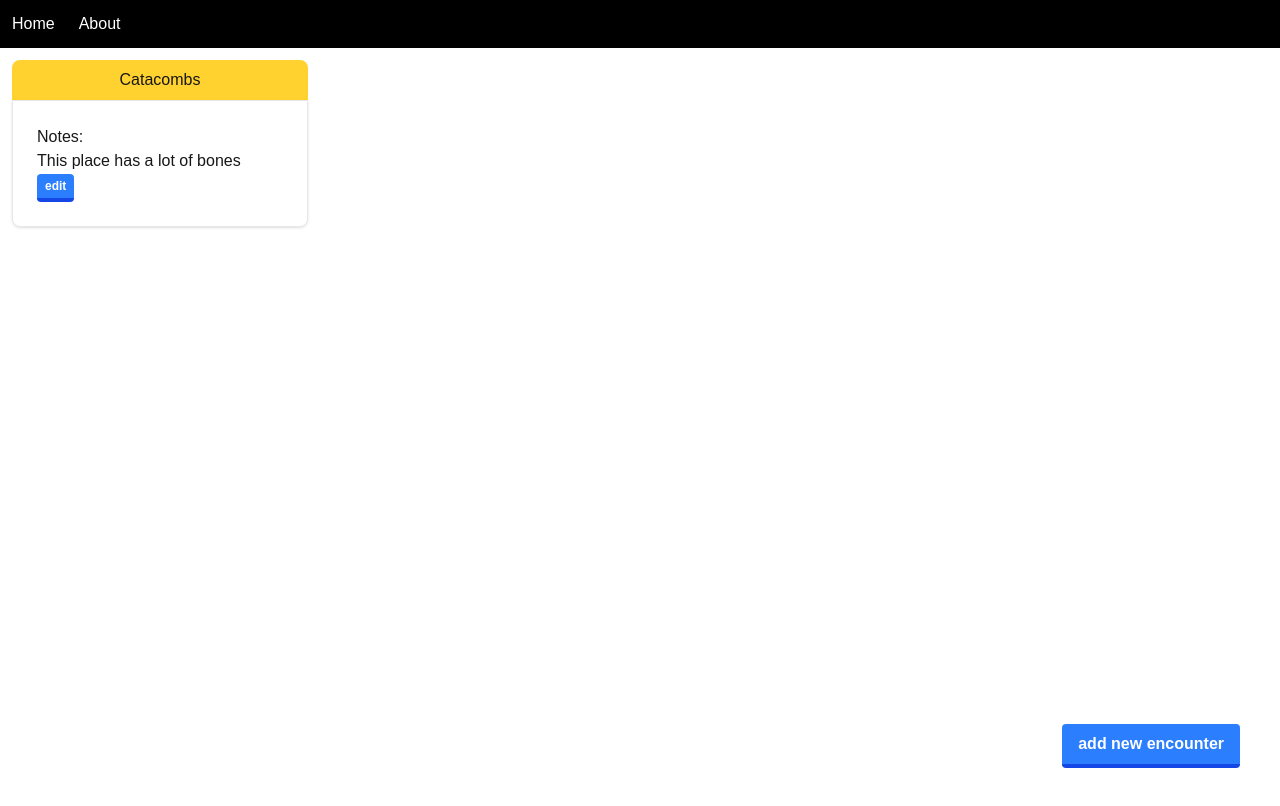
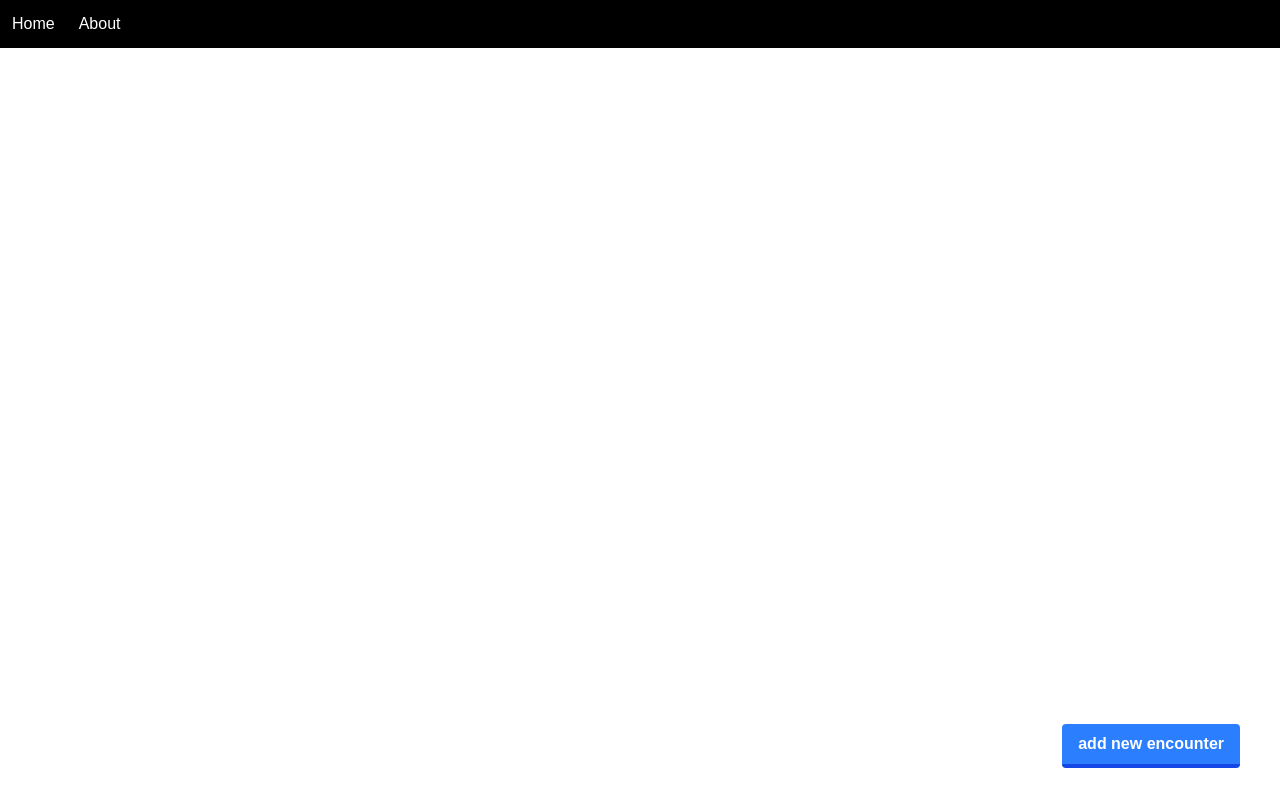
Before and after one commit to mckayRawlins/encounter, a Next.js app: page /encounters in a window 1280 px wide. Shown: the top 806 px of the page. Built offline with nearby package versions, Linux system fonts and the light colour scheme.

Commit message:
fixing the localstorage problem

```diff
--- a/src/app/components/EncounterCard.jsx
+++ b/src/app/components/EncounterCard.jsx
@@ -1,21 +1,36 @@
 import Link from "next/link";
 
-export default function EncounterCard({ location, notes, onEdit }) {
+export default function EncounterCard({ location, notes, onEdit, onDelete }) {
   return (
     <>
-
       <div className="flex flex-col h-fit m-3 bg-white rounded-lg hover:bg-gray-100 hover:cursor-pointer">
         <Link href={`../encounters/${location}`}>
-                    <div className="bg-amber-300 text-center py-2 rounded-t-lg">{location}</div>
+          <div className="bg-amber-300 text-center py-2 rounded-t-lg hover:bg-amber-200">
+            {location}
+          </div>
         </Link>
-                <div className="max-w-sm p-6 border border-gray-200 rounded-b-lg shadow-sm
-                 dark:bg-gray-800 dark:border-gray-700 dark:hover:bg-gray-700">
+        <div
+          className="max-w-sm p-6 border border-gray-200 rounded-b-lg shadow-sm
+                 dark:bg-gray-800 dark:border-gray-700 dark:hover:bg-gray-700"
+        >
           <h4>Notes:</h4>
           <p>{notes}</p>
-                    <button onClick={onEdit} className="bg-blue-500 hover:bg-blue-400 text-white text-xs font-bold py-1 px-2 border-b-4
-         border-blue-700 hover:border-blue-500 hover:cursor-pointer rounded self-center">edit</button>
+          <button
+            className="bg-blue-500 hover:bg-blue-400 text-white text-xs font-bold py-1 px-2 border-b-4
+         border-blue-700 hover:border-blue-500 hover:cursor-pointer rounded self-center m-1"
+            onClick={onEdit}
+          >
+            edit
+          </button>
+          <button
+            className="bg-blue-500 hover:bg-blue-400 text-white text-xs font-bold py-1 px-2 border-b-4
+                     border-blue-700 hover:border-blue-500 hover:cursor-pointer rounded self-center m-1"
+            onClick={onDelete}
+          >
+            delete
+          </button>
         </div>
       </div>
     </>
-    )
+  );
 }
--- a/src/app/components/EncounterModal.jsx
+++ b/src/app/components/EncounterModal.jsx
@@ -40,7 +40,7 @@ export default function EncounterModal({ isOpen, closeModal, addNewEncounter, up
                 <label>Location:</label>
                 <input value={location} onChange={handleLocationInput} type="text" placeholder="enter location name" className="border rounded-md p-1.5 mb-3" required />
                 <label>Notes:</label>
-                <textarea value={notes} onChange={handleNotesInput} placeholder="enter encounter notes" className="border rounded-md p-1.5 resize-none"></textarea>
+                <input value={notes} onChange={handleNotesInput} type='text' placeholder="enter encounter notes" className="border rounded-md p-1.5 resize-none" />
                 <button type="submit" className="bottom-20 right-10 bg-blue-500 hover:bg-blue-400 text-white font-bold py-2 px-4 border-b-4
          border-blue-700 hover:border-blue-500 hover:cursor-pointer rounded w-fit self-center mt-3">{encounter.id ? 'update' : 'add'}</button>
             </form>
--- /dev/null
+++ b/src/app/encounters/[encounter]/EncounterPage.jsx
@@ -0,0 +1,27 @@
+"use client";
+
+import useLocalStorage from "@/app/hooks/useLocalStorage";
+import { useParams } from "next/navigation";
+
+export default function EncounterPage() {
+  const { encounter } = useParams();
+  const [encounters, setEncounters] = useLocalStorage("encounters", []);
+
+  const decodedEncounter = encounter ? decodeURIComponent(encounter) : "";
+
+  const pageEncounter = encounters?.find(
+    (e) => e.location.toLowerCase() === decodedEncounter.toLowerCase()
+  );
+
+  if (!pageEncounter) return null;
+
+  return (
+    <div className="p-5">
+      <h1 className="text-center">{pageEncounter.location.toUpperCase()}</h1>
+      <p>
+        <span className="font-bold">Notes for {pageEncounter.location}: </span>
+        {pageEncounter.notes}
+      </p>
+    </div>
+  );
+}
--- a/src/app/encounters/[encounter]/page.jsx
+++ b/src/app/encounters/[encounter]/page.jsx
@@ -1,12 +1,7 @@
+import EncounterPage from "./EncounterPage";
 
+export default async function Page() {
+  //fetch data
 
-export default async function Page({ params }) {
-    //fetch data
-
-
-    return (
-        <div>
-            <h1>{params.encounter}</h1>
-        </div>
-    )
+  return <EncounterPage />;
 }
--- a/src/app/encounters/page.jsx
+++ b/src/app/encounters/page.jsx
@@ -1,21 +1,14 @@
-"use client"
+"use client";
 
 import EncounterModal from "../components/EncounterModal";
 import EncounterCard from "../components/EncounterCard";
-import { useEffect, useState } from "react";
-
+import { useState } from "react";
+import useLocalStorage from "../hooks/useLocalStorage";
 
 export default function Page() {
   const [isOpen, setIsOpen] = useState(false);
   const [selectedEncounter, setSelectedEncounter] = useState({});
-    const [encounters, setEncounters] = useState([
-        {
-            id: 1,
-            location: 'Catacombs',
-            notes: 'This place has a lot of bones'
-        }
-    ])
-
+  const [encounters, setEncounters] = useLocalStorage("encounters", []);
 
   function openModal() {
     setIsOpen(true);
@@ -27,12 +20,14 @@ export default function Page() {
   }
 
   function updateEncounter(id, location, notes) {
-        setEncounters(encounters.map(encounter => {
+    setEncounters(
+      encounters.map((encounter) => {
         if (encounter.id === id) {
-                return { id, location, notes }
+          return { id, location, notes };
         }
         return encounter;
-        }))
+      })
+    );
   }
 
   function addEncounter(location, notes) {
@@ -41,9 +36,9 @@ export default function Page() {
       {
         id: encounters.length + 1,
         location,
-                notes
-            }
-        ])
+        notes,
+      },
+    ]);
   }
 
   function editEncounter(encounter) {
@@ -51,19 +46,37 @@ export default function Page() {
     openModal();
   }
 
-    useEffect(() => {
-        localStorage.setItem('encounter', JSON.stringify(encounters));
-    }, [encounters]);
+  function deleteEncounter(encounterId) {
+    setEncounters(
+      encounters.filter((encounter) => encounter.id !== encounterId)
+    );
+  }
 
   return (
     <div className="grid grid-cols-4 h-dvh relative overflow-auto">
-            {encounters.map(encounter => (
-                <EncounterCard key={encounter.id} location={encounter.location} notes={encounter.notes} onEdit={() => editEncounter(encounter)} />
+      {encounters?.map((encounter) => (
+        <EncounterCard
+          key={encounter.id}
+          location={encounter.location}
+          notes={encounter.notes}
+          onEdit={() => editEncounter(encounter)}
+          onDelete={() => deleteEncounter(encounter.id)}
+        />
       ))}
-            <button onClick={openModal} className="absolute bottom-20 right-10 bg-blue-500 hover:bg-blue-400 text-white font-bold py-2 px-4 border-b-4
-         border-blue-700 hover:border-blue-500 hover:cursor-pointer rounded">add new encounter</button>
-            <EncounterModal closeModal={closeModal} isOpen={isOpen} addNewEncounter={addEncounter} updateEncounter={updateEncounter} encounter={selectedEncounter} />
-
+      <button
+        onClick={openModal}
+        className="absolute bottom-20 right-10 bg-blue-500 hover:bg-blue-400 text-white font-bold py-2 px-4 border-b-4
+         border-blue-700 hover:border-blue-500 hover:cursor-pointer rounded"
+      >
+        add new encounter
+      </button>
+      <EncounterModal
+        closeModal={closeModal}
+        isOpen={isOpen}
+        addNewEncounter={addEncounter}
+        updateEncounter={updateEncounter}
+        encounter={selectedEncounter}
+      />
     </div>
-    )
+  );
 }
--- /dev/null
+++ b/src/app/hooks/useLocalStorage.jsx
@@ -0,0 +1,53 @@
+import { useState, useEffect } from 'react';
+
+function useLocalStorage(key, initialValue) {
+    // State to store the value
+    const [storedValue, setStoredValue] = useState(initialValue);
+
+    useEffect(() => {
+        if (typeof window !== 'undefined') {
+            try {
+                // Get from local storage by key
+                const item = window.localStorage.getItem(key);
+                // Parse stored json or if none return initialValue
+                const parsedValue = item ? JSON.parse(item) : initialValue;
+                setValue(parsedValue);
+            } catch (error) {
+                // If error also return initialValue
+                console.error(`Error reading localStorage key “${key}”:`, error);
+                //setValue(initialValue);
+            }
+        }
+    }, []); // Initialize from localStorage when key or initialValue changes (on mount and if they change)
+
+    // Return a wrapped version of useState's setter function that ...
+    // ... persists the new value to localStorage.
+    const setValue = (value) => {
+        console.log('value', value)
+        if (typeof window !== 'undefined') {
+            try {
+                // Allow value to be a function so we have same API as useState
+                const valueToStore =
+                    value instanceof Function ? value(storedValue) : value;
+                // Save state
+                setStoredValue(valueToStore);
+                // Save to local storage
+                window.localStorage.setItem(key, JSON.stringify(valueToStore));
+            } catch (error) {
+                // A more advanced implementation would handle the error case
+                console.error(`Error setting localStorage key “${key}”:`, error);
+            }
+        } else {
+            // If not in a browser environment (e.g., server-side), just update the state
+            if (value instanceof Function) {
+                setStoredValue(prev => value(prev));
+            } else {
+                setStoredValue(value);
+            }
+        }
+    };
+
+    return [storedValue, setValue];
+}
+
+export default useLocalStorage;
```
Lines whose indentation alone changed are shown as unchanged.
